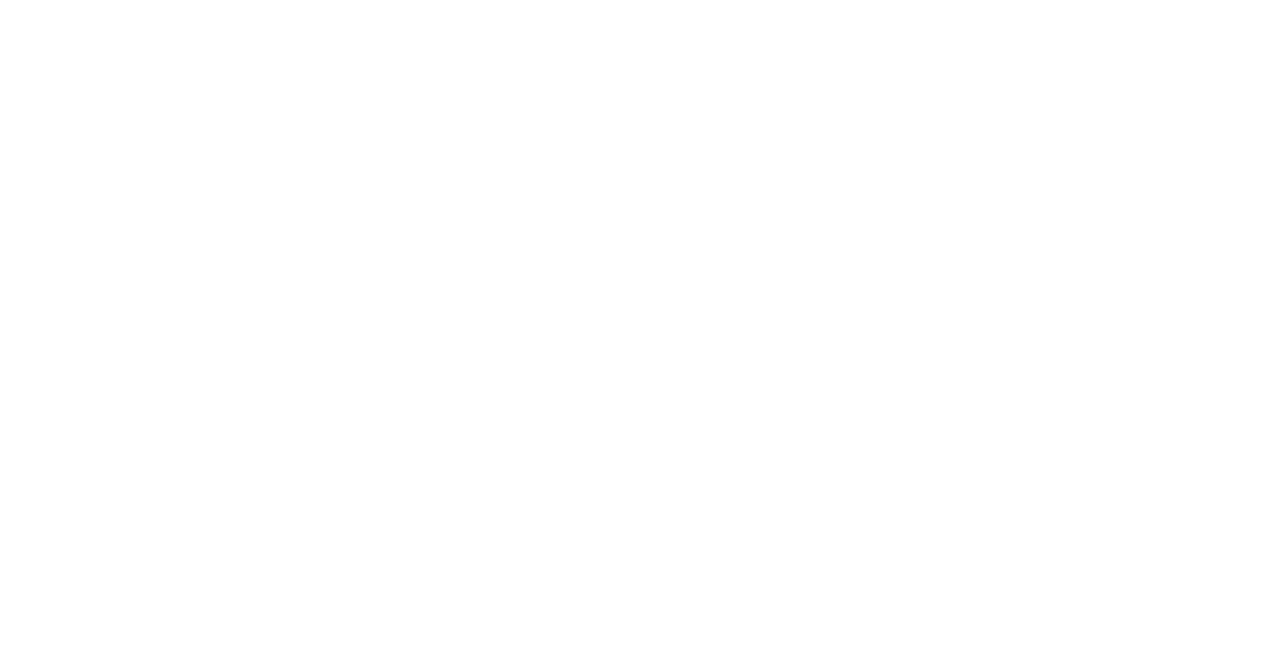
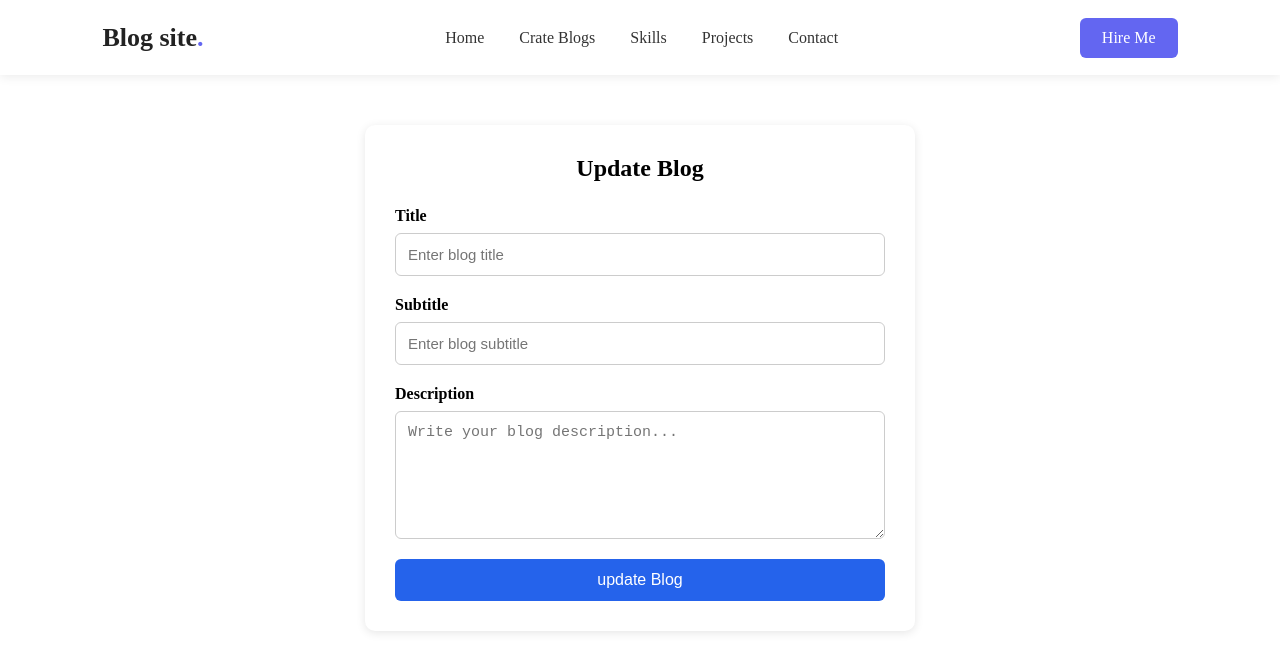
Before and after one commit to leosargithub/reactfrontend, a React (Vite) app: page /update/1 in a window 1280 px wide. Before the commit this address had no page. Shown: the top 672 px of the page. Built offline with nearby package versions, Linux system fonts and the light colour scheme; no server answers.

Commit message:
update Blog sucessfully

```diff
--- a/src/App.jsx
+++ b/src/App.jsx
@@ -4,6 +4,7 @@ import './App.css'
 import Home from './pages/Home/Home'
 import CreateBlog from './pages/CreateBlog/CreateBlog'
 import SingleBlog from './pages/SingleBlog/SingleBlog'
+import UpdateBlog from './pages/UpdateBlog/UpdateBlog'
 
 function App() {
   const [count, setCount] = useState(0)
@@ -14,6 +15,7 @@ function App() {
         <Route path="/" element={<Home />} />
         <Route path="/createBlog" element={<CreateBlog />} />
         <Route path="/singleBlog/:id" element={<SingleBlog />} />
+        <Route path="/update/:id" element={<UpdateBlog />} />
       </Routes>
     </BrowserRouter>
   );
--- a/src/components/Blog/Blogcard.jsx
+++ b/src/components/Blog/Blogcard.jsx
@@ -12,7 +12,7 @@ const navigate = useNavigate()
     try {
       const response = await axios.get("http://localhost:3000/blogs");
 
-      setBlogs(response.data.blogs);
+      setBlogs(response.data.data);
     } catch (error) {
        alert("Something is wrong")
 
@@ -50,9 +50,16 @@ console.log(blogs,"Blogs")
                  {" "}
                  Read More →
                </Link>
-               <button className="blog-btn" onClick={()=>deleteBlog(blog._id)}>
+               <button
+                 className="blog-btn"
+                 onClick={() => deleteBlog(blog._id)}
+               >
                  delete
                </button>
+               <Link to={`/update/${blog._id}`} className="blog-btn">
+                 {" "}
+                 update
+               </Link>
              </div>
            </div>
          );
--- a/src/pages/SingleBlog/SingleBlog.jsx
+++ b/src/pages/SingleBlog/SingleBlog.jsx
@@ -55,6 +55,10 @@ console.log(blog, "Blog")
             <Link to={"/"} className="blog-btn" onClick={deleteBlog}>
               delete
             </Link>
+            <Link to={`/update/${blog._id}`} className="blog-btn">
+                             {" "}
+                             update
+                           </Link>
           </div>
         </div>
       </div>
--- /dev/null
+++ b/src/pages/UpdateBlog/UpdateBlog.css
@@ -0,0 +1,53 @@
+.form-container {
+  max-width: 550px;
+  margin: 50px auto;
+  padding: 30px;
+  background-color: white;
+  border-radius: 10px;
+  box-shadow: 0 2px 10px rgba(0, 0, 0, 0.1);
+}
+
+.form-container h2 {
+  text-align: center;
+  margin-bottom: 25px;
+}
+
+.input-group {
+  display: flex;
+  flex-direction: column;
+  margin-bottom: 20px;
+}
+
+.input-group label {
+  margin-bottom: 8px;
+  font-weight: 600;
+}
+
+.input-group input,
+.input-group textarea {
+  padding: 12px;
+  border: 1px solid #ccc;
+  border-radius: 6px;
+  font-size: 15px;
+  outline: none;
+}
+
+.input-group input:focus,
+.input-group textarea:focus {
+  border-color: #2563eb;
+}
+
+.input-group textarea {
+  resize: vertical;
+}
+
+.form-container button {
+  width: 100%;
+  padding: 12px;
+  background-color: #2563eb;
+  color: white;
+  border: none;
+  border-radius: 6px;
+  font-size: 16px;
+  cursor: pointer;
+}
--- /dev/null
+++ b/src/pages/UpdateBlog/UpdateBlog.jsx
@@ -0,0 +1,116 @@
+import React, { useEffect } from 'react'
+import Navbar from '../../components/Navbar/Navbar'
+import './UpdateBlog.css'
+import { useNavigate, useParams } from 'react-router-dom'
+import { useState } from 'react'
+import axios from 'axios'
+
+const UpdateBlog = () => {
+  const {id} = useParams()
+  const navigate = useNavigate()
+  // const [data, setData] = useState({
+  //   title: "",
+  //   subTitle: "",
+  //   description: ""
+  // })
+  const [blog, setBlog] = useState({
+    title: "",
+    subTitle: "",
+    description: "",
+  });
+
+
+const updatingBlog = async (e) => {
+  e.preventDefault();
+
+  try {
+    const response = await axios.patch(
+      "http://localhost:3000/blogs/" + id,
+      blog,
+    );
+
+    if (response.status === 200) {
+      alert("Blog updated successfully");
+      navigate("/");
+    }
+  } catch (error) {
+    console.log(error);
+    alert("Failed to update blog");
+  }
+};
+
+
+
+  const fetchSingleBlog = async () => {
+    const response = await axios.get("http://localhost:3000/blogs/" + id);
+    // console.log(response)
+    if (response.status == 200) {
+      setBlog(response.data.data);
+    }
+  };
+
+   const handleChange = (e) =>{
+    const { name, value} = e.target
+    setBlog({
+      ...blog,
+      [name] : value
+    })
+  }
+
+  useEffect(() => {
+    fetchSingleBlog();
+  }, [id]);
+  console.log(blog)
+  return (
+    <div>
+      <Navbar></Navbar>
+      <div>
+        <div className="form-container">
+          <h2>Update Blog</h2>
+
+          <form onSubmit={updatingBlog}>
+            <div className="input-group">
+              <label>Title</label>
+              <input
+                type="text"
+                placeholder="Enter blog title"
+                name="title"
+                value={blog.title}
+                onChange={handleChange}
+                //  onChange={(e) => setTitle(e.target.value)}
+              />
+            </div>
+
+            <div className="input-group">
+              <label>Subtitle</label>
+              <input
+                type="text"
+                name="subTitle"
+                placeholder="Enter blog subtitle"
+                value={blog.subTitle}
+                onChange={handleChange}
+                // onChange={(e) => setSubTitle(e.target.value)}
+              />
+            </div>
+
+            <div className="input-group">
+              <label>Description</label>
+              <textarea
+                rows="6"
+                name="description"
+                placeholder="Write your blog description..."
+                value={blog.description}
+                onChange={handleChange}
+                // onChange={(e) => setDescription(e.target.value)}
+              ></textarea>
+            </div>
+
+            <button type="submit">update Blog</button>
+          </form>
+        </div>
+      </div>
+    </div>
+  );
+}
+
+export default UpdateBlog
```
